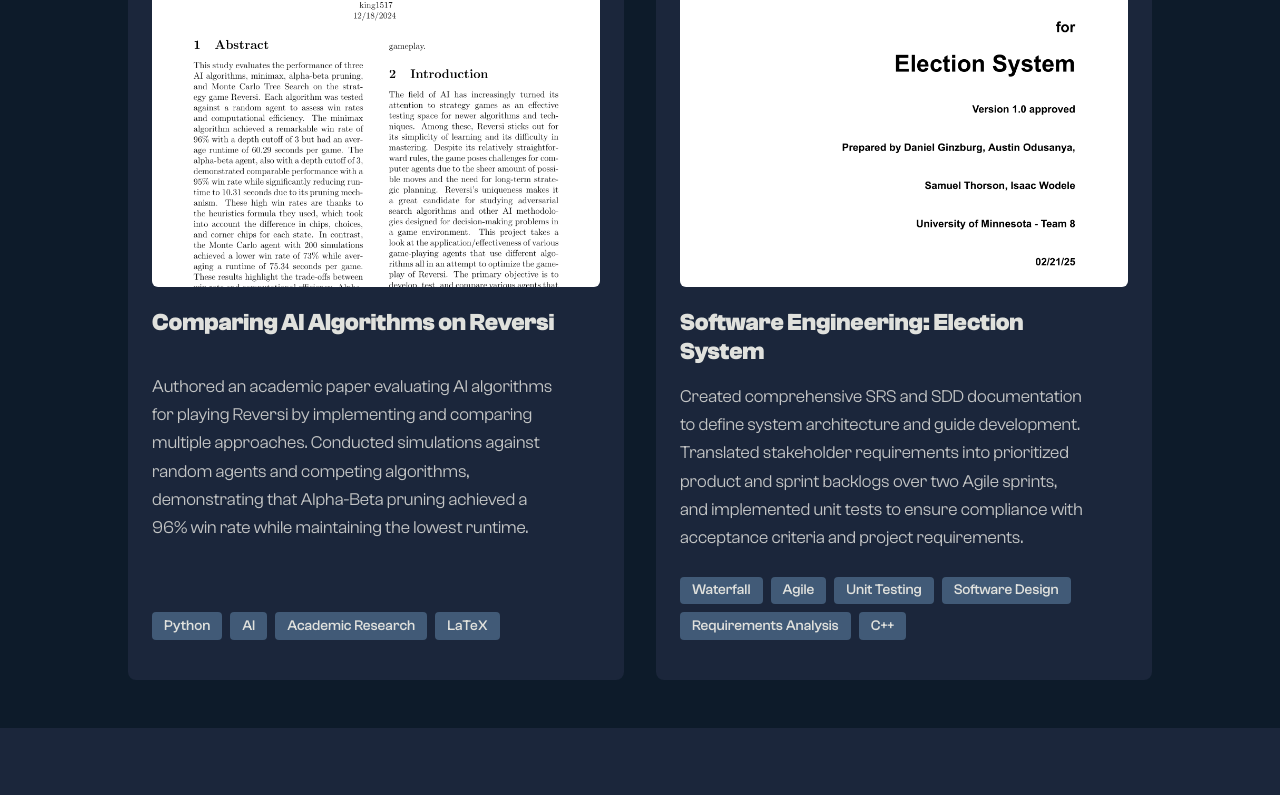
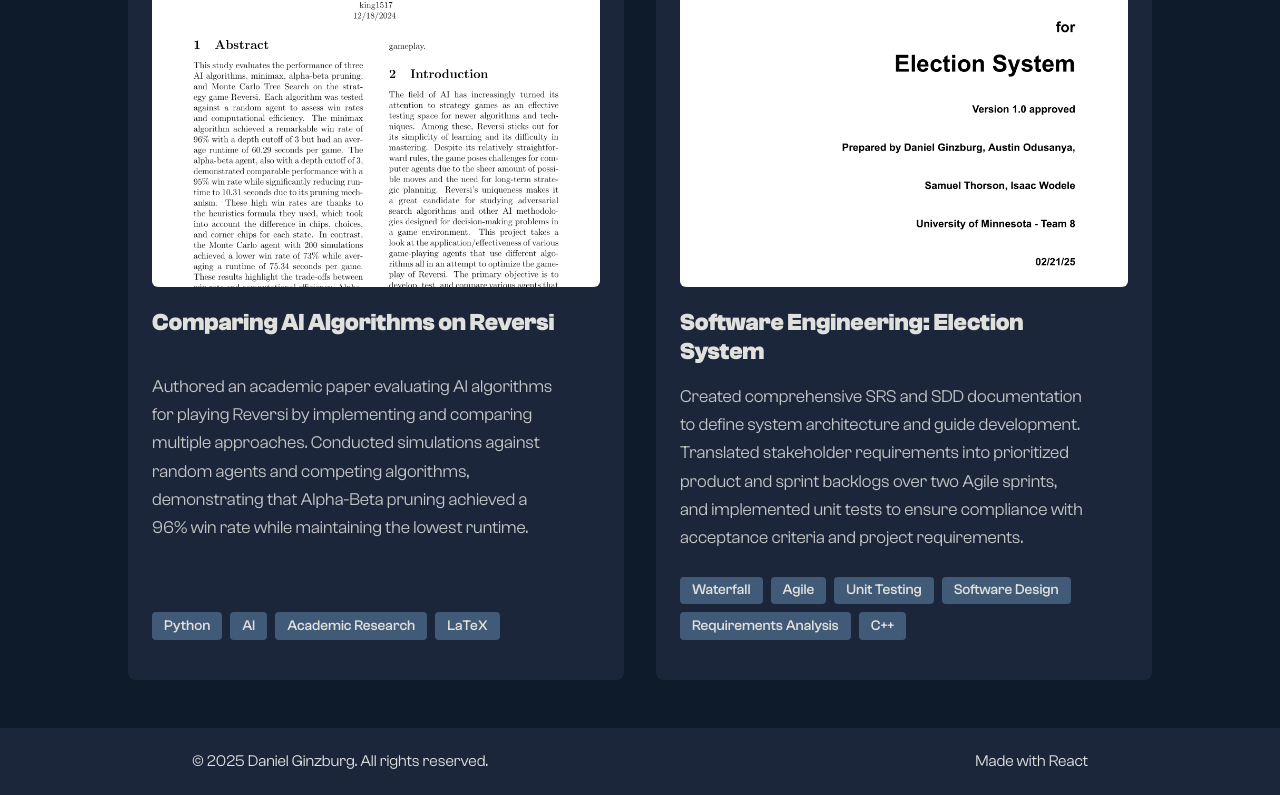
Before and after one commit to danginzburg/PortfolioSite, a React (Create React App) app: page / in a window 1280 px wide. Shown: the part 2184-2979 px from the top of the page. Before the commit the page ends 2912 px from the top, so only its background shows below. Built offline with nearby package versions, Linux system fonts and the light colour scheme.

Commit message:
added footer

```diff
--- a/src/App.js
+++ b/src/App.js
@@ -4,6 +4,7 @@
 import About from './components/About';
 import Skills from './components/Skills';
 import Projects from './components/Projects';
+import Footer from './components/Footer';
 
 function App() {
   return (
@@ -24,6 +25,8 @@
       <section className='projects-container' id="projects">
         <Projects />
       </section>
+
+      <Footer />
     </div>
   );
 }
--- /dev/null
+++ b/src/components/Footer.css
@@ -0,0 +1,13 @@
+.footer {
+    display: flex;
+    flex-direction: row;
+    justify-content: space-between;
+    align-items: center;
+    color: #1b263b;
+    margin: 0 15vw;
+    padding: 0.5rem 0;
+}
+
+.footer p {
+    color: rgba(224, 225, 221, 1);
+}
--- /dev/null
+++ b/src/components/Footer.jsx
@@ -0,0 +1,13 @@
+import React from 'react';
+import './Footer.css';
+
+const Footer = () => {
+    return (
+        <footer className="footer">
+            <p>&copy; {new Date().getFullYear()} Daniel Ginzburg. All rights reserved.</p>
+            <p>Made with React</p>
+        </footer>
+    );
+};
+
+export default Footer;
```
Also changed, not shown: 1 other file (tests, documents, lock files or other folders).
